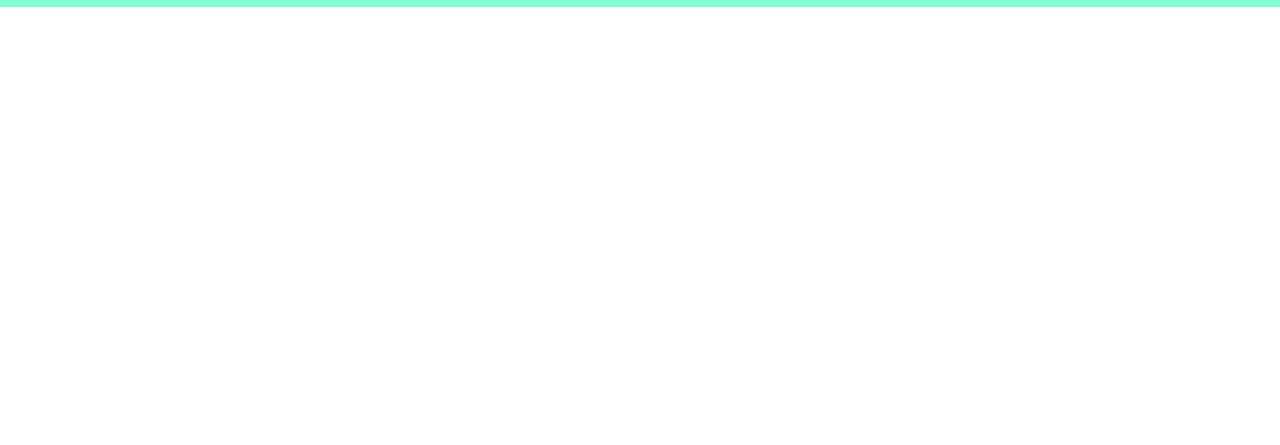
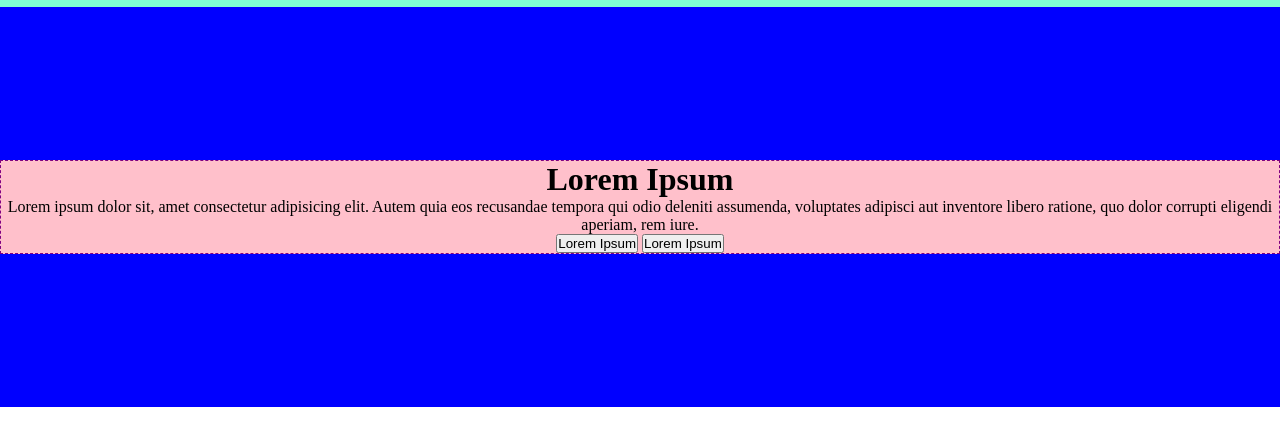
Before and after one commit to edoardorizzo/htmlcss-struttura-discord, a plain HTML site: page index.html in a window 1280 px wide. Shown: the part 33-478 px from the top of the page. Drawn offline with Linux system fonts and the light colour scheme.

Commit message:
add hero wireframe

```diff
--- a/css/style.css
+++ b/css/style.css
@@ -4,9 +4,9 @@
     box-sizing: border-box;
 }
 
-.container{
+/* .container{
     max-width: 1280px;
-}
+} */
 
 header{
     background-color: aquamarine;
@@ -20,3 +20,19 @@ header{
 .primary-btn{
     /* stilare il pulsante primario */
 }
+
+.hero{
+    background-color: blue;
+    height: 400px;
+    display: flex;
+    justify-content: center;
+    align-items: center;
+    text-align: center;
+}
+
+.hero-content{
+    max-width: 1280px;
+    margin: 0 auto;
+    background-color: pink;
+    border: 1px dashed purple;
+}
--- a/index.html
+++ b/index.html
@@ -25,5 +25,17 @@
             </div>
         </header>
 
+        <main>
+            <div class="hero">
+                <div class="hero-content">
+                    <h1>Lorem Ipsum</h1>
+                    <p>Lorem ipsum dolor sit, amet consectetur adipisicing elit. Autem quia eos recusandae tempora qui odio deleniti assumenda, voluptates adipisci aut inventore libero ratione, quo dolor corrupti eligendi aperiam, rem iure.
+                    </p>
+                    <input type="button" value="Lorem Ipsum">
+                    <input type="button" value="Lorem Ipsum">
+                </div>
+            </div>
+        </main>
+
     </body>
 </html>
```
